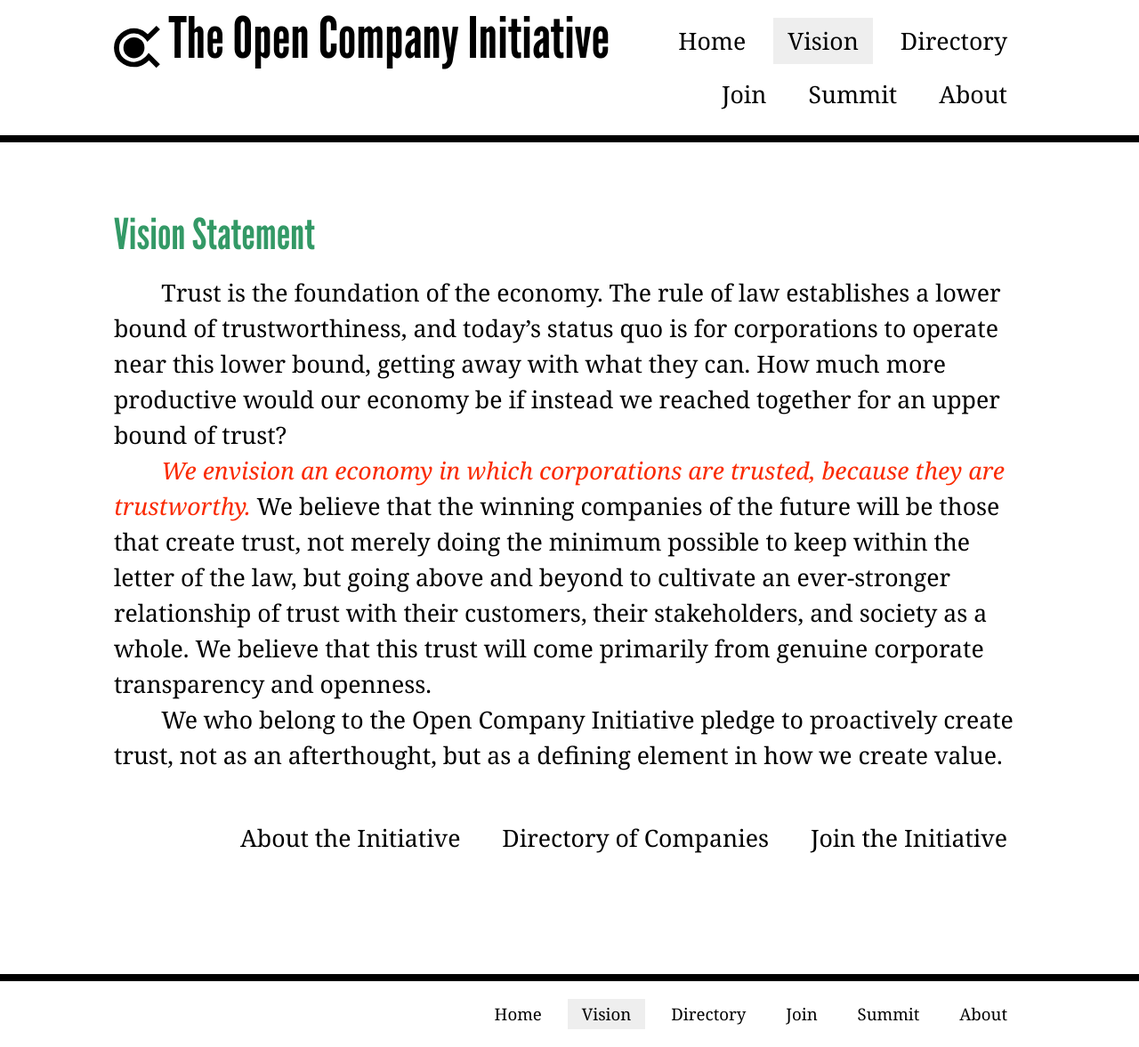
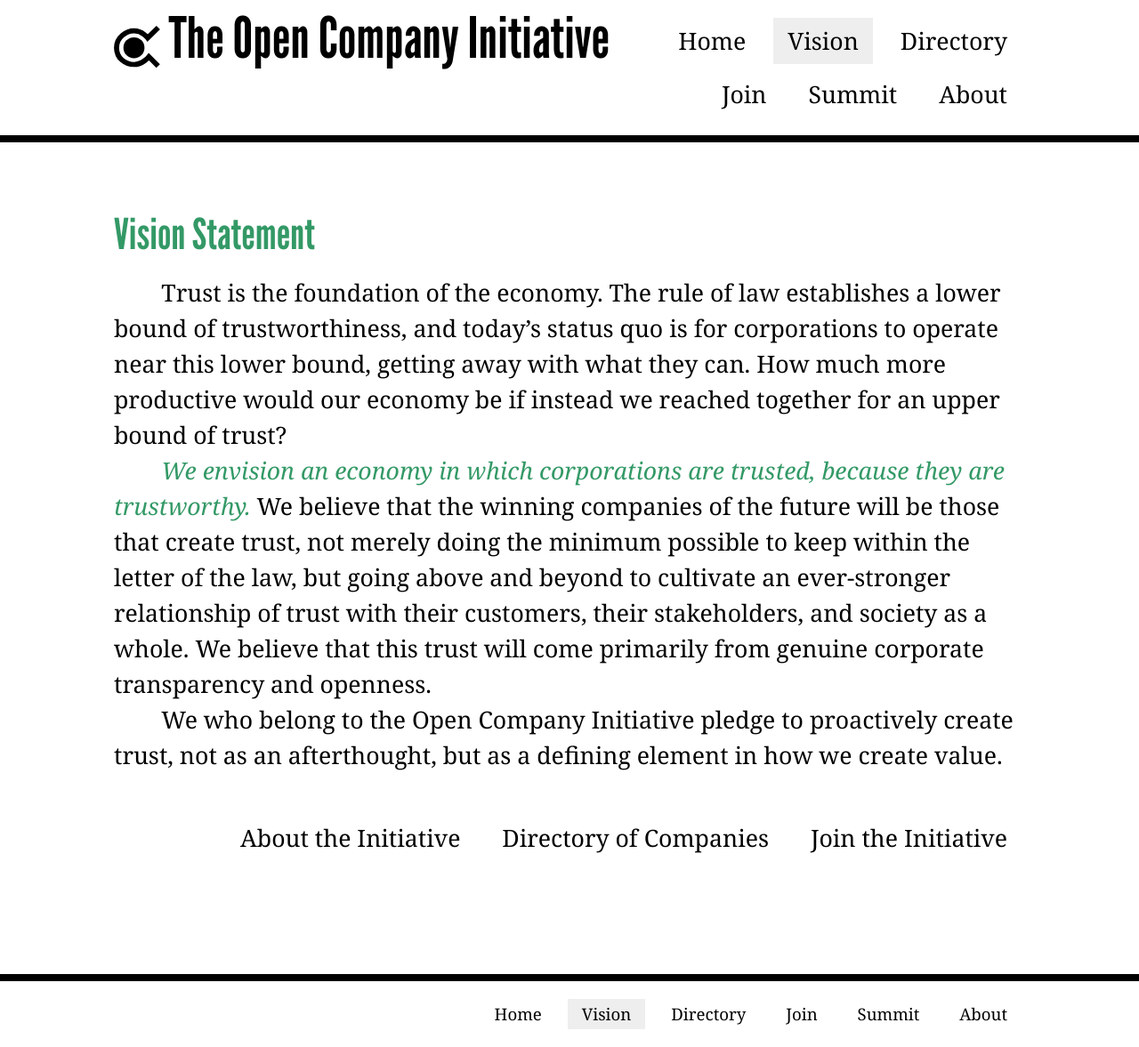
Before and after one commit to opencompany/www.opencompany.org, a Jekyll site: the page built from vision/index.md, in a window 1280 px wide. Shown: the whole page at 89% size. Built offline with Jekyll 4.4.1, drawn with Linux system fonts in a browser that asks for light colours; Markdown is read by kramdown in place of the engine named in the settings.

Commit message:
Change the rest of the red to green

```diff
--- a/css/main.css
+++ b/css/main.css
@@ -64,7 +64,7 @@
 }
 
 strong, b {
-    color: #FA2A00;
+    color: #339966;
     font-weight: normal;
     font-style: italic;
 }
@@ -105,7 +105,7 @@
 .header .title a span {
 }
 .header .title a:hover {
-    color: #FA2A00;
+    color: #339966;
 }
 .content {
     border: 6pt solid #000;
@@ -140,8 +140,8 @@
     background: #EEE;
 }
 .nav a:hover {
-    color: #FA2A00;
-    border-color: #FA2A00;
+    color: #339966;
+    border-color: #339966;
 }
 
 
```
